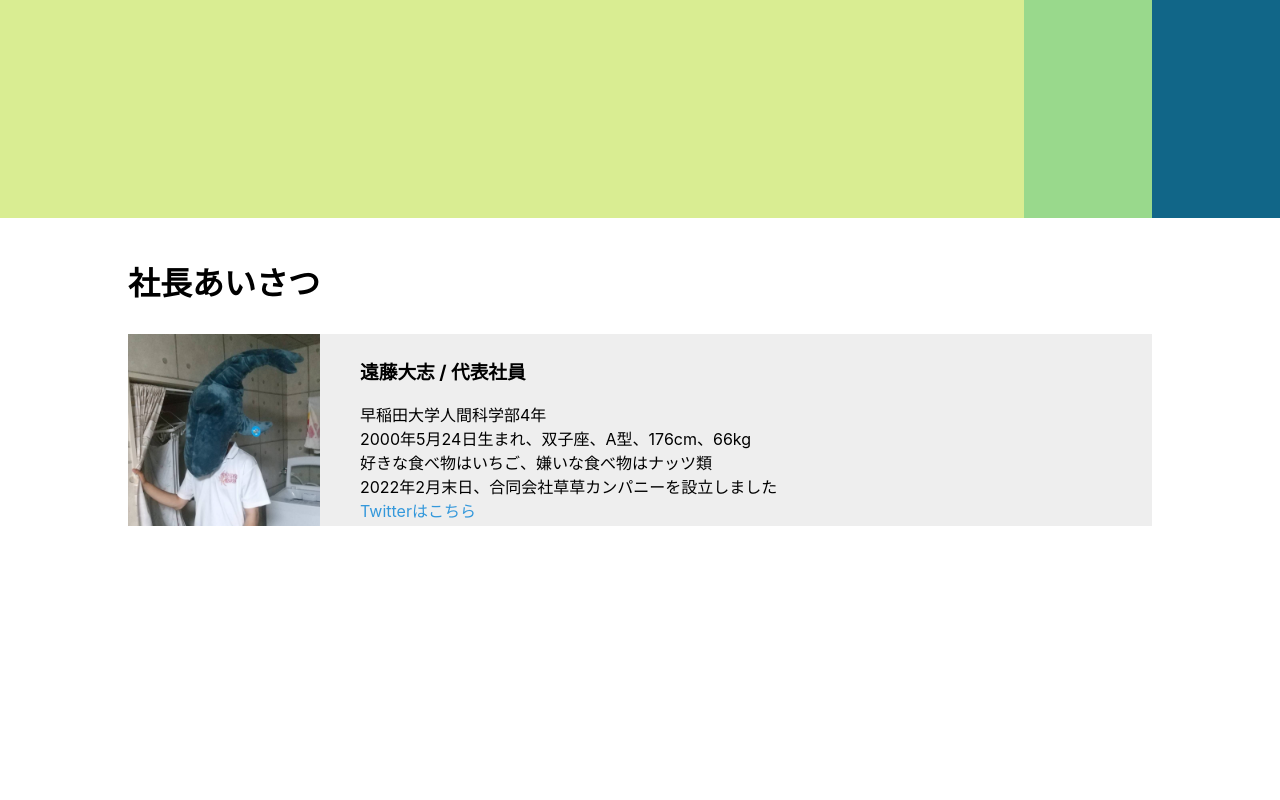
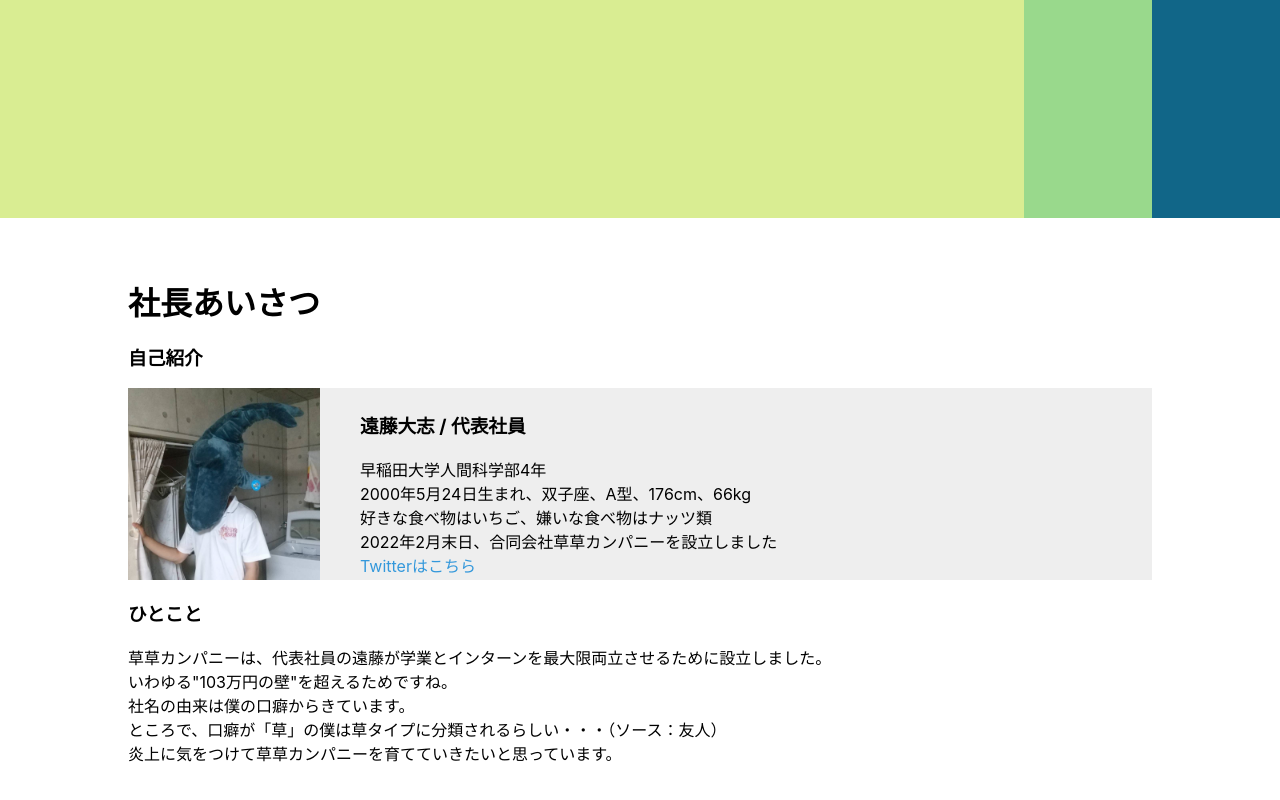
Before and after one commit to EndoTaishi/kusakusacompany, a React (Create React App) app: page / in a window 1280 px wide. Shown: the part 582-1382 px from the top of the page. Before the commit the page ends 1168 px from the top, so only its background shows below. Built offline with nearby package versions, Linux system fonts and the light colour scheme.

Commit message:
fix Member.js

```diff
--- a/src/App/Home/Index/Member.js
+++ b/src/App/Home/Index/Member.js
@@ -7,6 +7,7 @@ const Member = () => {
     <MemberWrapper>
         <Container>
             <h2>社長あいさつ</h2>
+            <h3>自己紹介</h3>
             <FlexContainer>
                 <img src={CeoImage} alt="Taishi Endo" />
                 <Profile>
@@ -18,6 +19,14 @@ const Member = () => {
                     <a href="https://twitter.com/endotaishi_" target="_blank" rel="noreferrer">Twitterはこちら</a>
                 </Profile>
             </FlexContainer>
+            <h3>ひとこと</h3>
+            <p>
+                草草カンパニーは、代表社員の遠藤が学業とインターンを最大限両立させるために設立しました。<br />
+                いわゆる"103万円の壁"を超えるためですね。<br />
+                社名の由来は僕の口癖からきています。<br />
+                ところで、口癖が「草」の僕は草タイプに分類されるらしい・・・（ソース：友人）<br />
+                炎上に気をつけて草草カンパニーを育てていきたいと思っています。
+            </p>
         </Container>
     </MemberWrapper>
   )
@@ -30,14 +39,18 @@ const MemberWrapper = styled.div`
 const Container = styled.div`
     color: #000000;
     margin: 0 auto;
-    padding: 40px 60px 60px 60px;
+    padding: 60px;
     max-width: 1024px;
     width: 100%;
 
     h2 {
         margin: 0;
-        padding-bottom: 30px;
         font-size: 32px;
+        font-weight: bold;
+    }
+
+    p{
+        margin: 0;
     }
 `
 const FlexContainer = styled.div`
```
